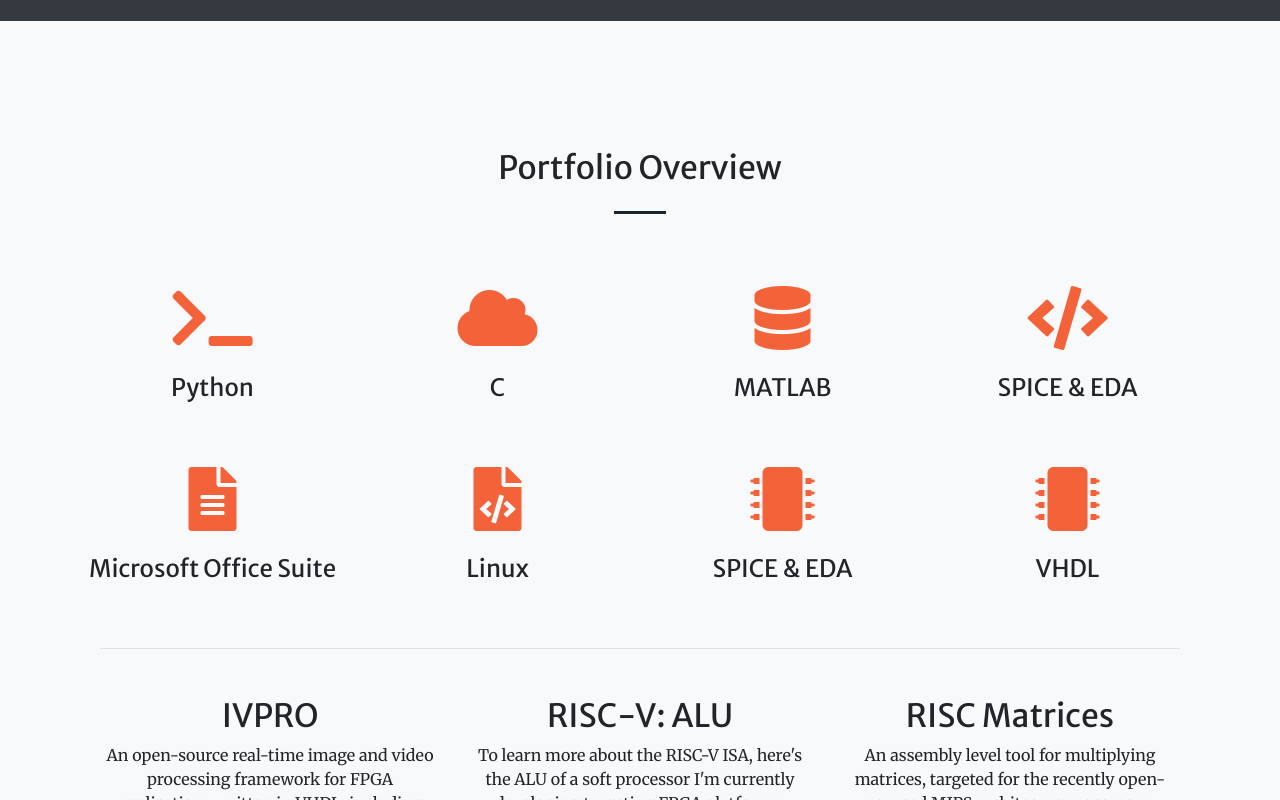
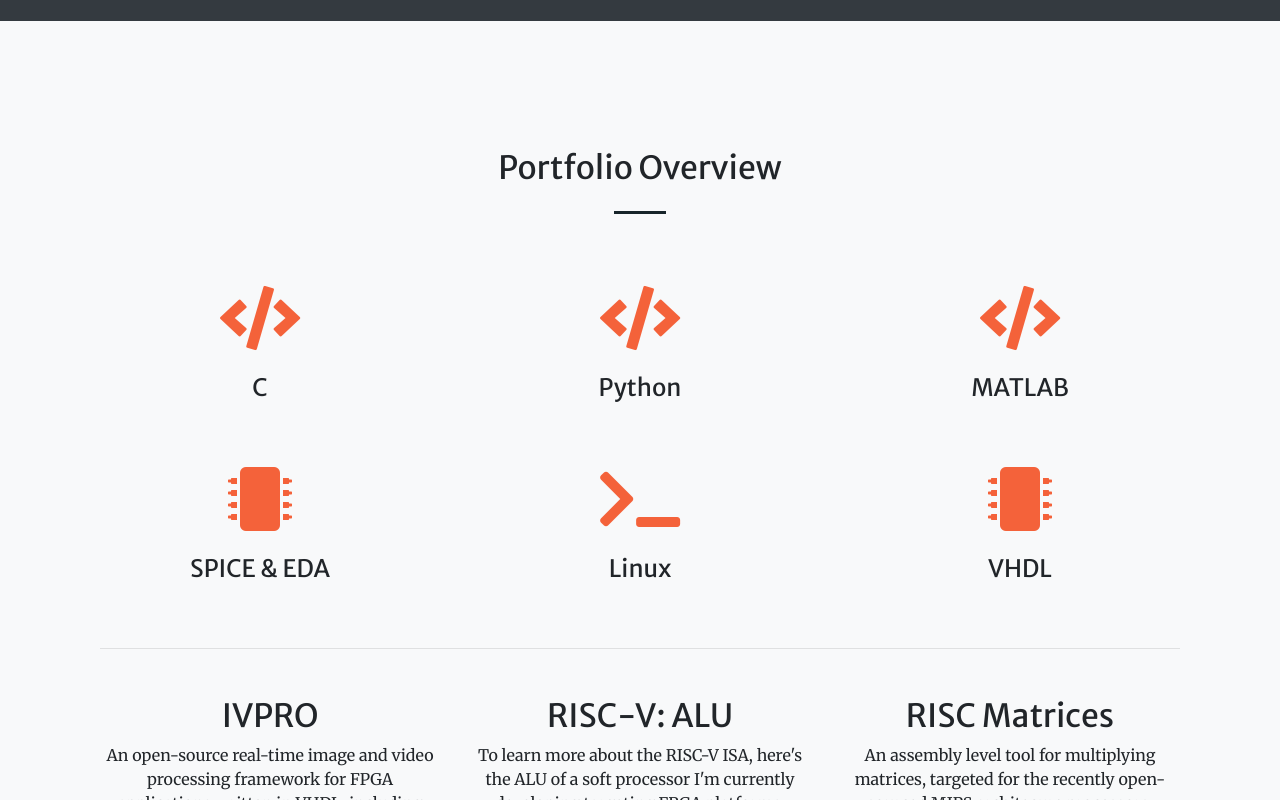
Before and after one commit to FinOrr/finorr.github.io, a website with bundled scripts: page index.html in a window 1280 px wide. Shown: the part 1353-2153 px from the top of the page. Built offline with nearby package versions, Linux system fonts and the light colour scheme.

Commit message:
Update index.html

```diff
--- a/index.html
+++ b/index.html
@@ -80,7 +80,7 @@
                     <hr class="divider light my-4">
                     <p class="text-white-50 mb-4">A firmware engineer specialising in medical devices with a passion for FPGA design, signal processing and data analysis.</p>
                     <p class="text-white-50 mb-4">
-                    Previously an RF communications engineer working with the design, development, and system integration of autonomous marine communication systems, GNSS systems and digital interfaces.</p>
+                    Previously an RF communications engineer performing design, development, and system integration of autonomous marine communication systems, GNSS systems and digital interfaces.</p>
 
                     <a class="btn btn-light btn-xl" href="https://drive.google.com/file/d/1H0Xg4G8zupEVoTfvLqhSf_2rwhl-SMum/view?usp=sharing" target="_blank">View resume</a>
                 </div>
@@ -93,58 +93,44 @@
             <h2 class="text-center mt-0">Portfolio Overview</h2>
             <hr class="divider my-4">
             <div class="row">
-                <div class="col-lg-3 col-md-6 text-center">
+                <div class="col-lg-4 col-md-6 text-center">
                     <div class="mt-5">
-                        <i class="fas fa-4x fa-terminal text-primary mb-4"></i>
+                        <i class="fas fa-4x fa-code text-primary mb-4"></i>
+                        <h3 class="h4 mb-2">C</h3>
+                        <p class="text-muted mb-3"></p>
+                    </div>
+                </div>
+                <div class="col-lg-4 col-md-6 text-center">
+                    <div class="mt-5">
+                        <i class="fas fa-4x fa-code text-primary mb-4"></i>
                         <h3 class="h4 mb-2">Python</h3>
                         <p class="text-muted mb-3"></p>
                     </div>
                 </div>
-                <div class="col-lg-3 col-md-6 text-center">
-                    <div class="mt-5">
-                        <i class="fas fa-4x fa-cloud text-primary mb-4"></i>
-                        <h3 class="h4 mb-2">C</h3>
-                        <p class="text-muted mb-3"></p>
-                    </div>
-                </div>
-                <div class="col-lg-3 col-md-6 text-center">
-                    <div class="mt-5">
-                        <i class="fas fa-4x fa-database text-primary mb-4"></i>
-                        <h3 class="h4 mb-2">MATLAB</h3>
-                        <p class="text-muted mb-3"></p>
-                    </div>
-                </div>
-                <div class="col-lg-3 col-md-6 text-center">
+                <div class="col-lg-4 col-md-6 text-center">
                     <div class="mt-5">
                         <i class="fas fa-4x fa-code text-primary mb-4"></i>
-                        <h3 class="h4 mb-2">SPICE & EDA</h3>
+                        <h3 class="h4 mb-2">MATLAB</h3>
                         <p class="text-muted mb-3"></p>
                     </div>
                 </div>
             </div>
             <div class="row">
-                <div class="col-lg-3 col-md-6 text-center">
-                    <div class="mt-5">
-                        <i class="fas fa-4x fa-file-alt text-primary mb-4"></i>
-                        <h3 class="h4 mb-2">Microsoft Office Suite</h3>
-                        <p class="text-muted mb-3"></p>
-                    </div>
-                </div>
-                <div class="col-lg-3 col-md-6 text-center">
-                    <div class="mt-5">
-                        <i class="fas fa-4x fa-file-code-o text-primary mb-4"></i>
-                        <h3 class="h4 mb-2">Linux</h3>
-                        <p class="text-muted mb-3"></p>
-                    </div>
-                </div>
-                <div class="col-lg-3 col-md-6 text-center">
+                <div class="col-lg-4 col-md-6 text-center">
                     <div class="mt-5">
                         <i class="fas fa-4x fa-microchip text-primary mb-4"></i>
                         <h3 class="h4 mb-2">SPICE & EDA</h3>
                         <p class="text-muted mb-3"></p>
                     </div>
                 </div>
-                <div class="col-lg-3 col-md-6 text-center">
+                <div class="col-lg-4 col-md-6 text-center">
+                    <div class="mt-5">
+                        <i class="fas fa-4x fa-terminal text-primary mb-4"></i>
+                        <h3 class="h4 mb-2">Linux</h3>
+                        <p class="text-muted mb-3"></p>
+                    </div>
+                </div>
+                <div class="col-lg-4 col-md-6 text-center">
                     <div class="mt-5">
                         <i class="fas fa-4x fa-microchip text-primary mb-4"></i>
                         <h3 class="h4 mb-2">VHDL</h3>
```
